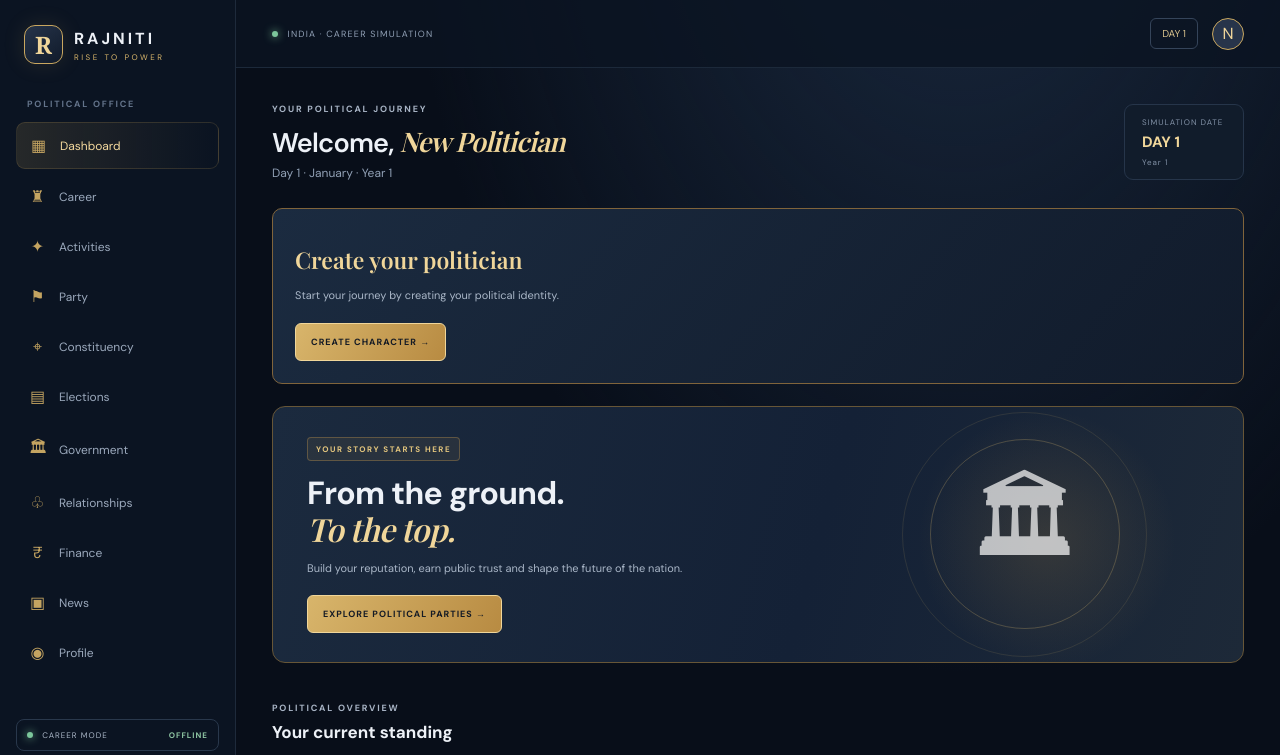
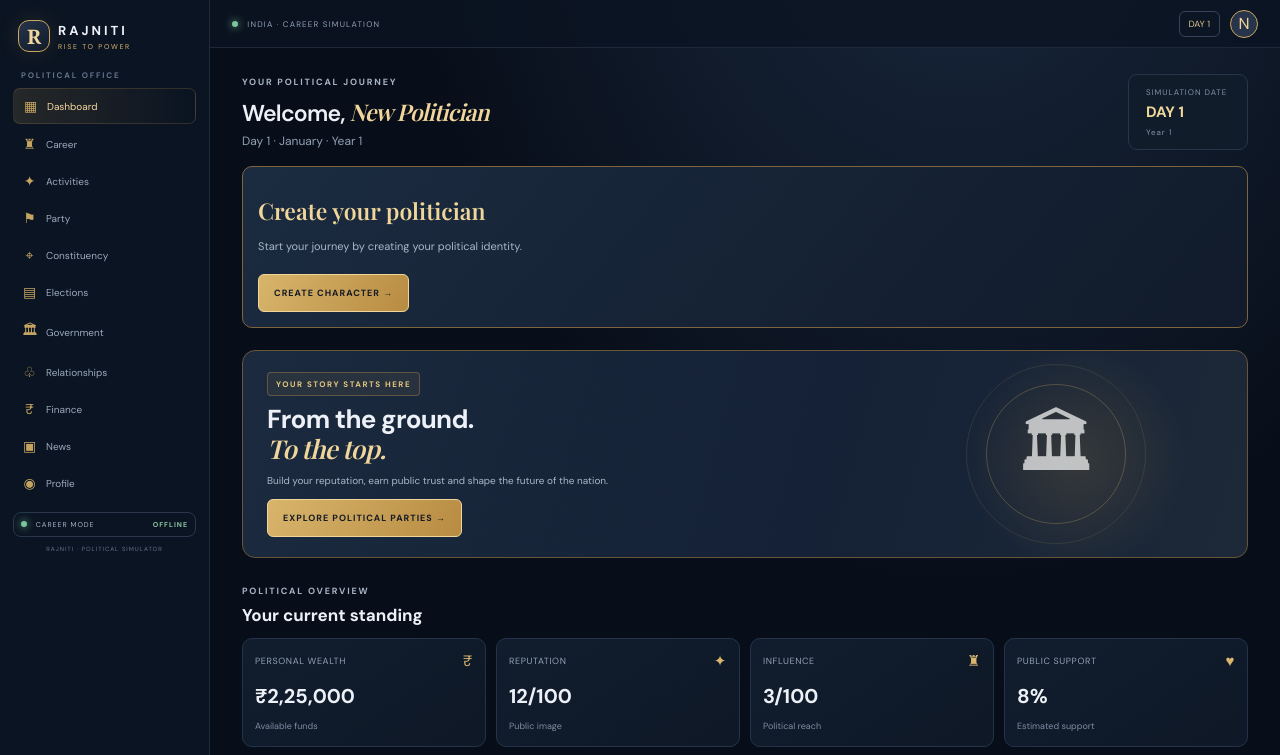
Before and after one commit to dhanushpoojary9740-boop/rajniti-rise-to-power, a website built with Vite: page index.html in a window 1280 px wide. Shown: the top 755 px of the page. Built offline with nearby package versions, Linux system fonts and the light colour scheme; a web font is replaced by a local one.

Commit message:
Convert RAJNITI into premium landscape management simulator

```diff
--- a/src/styles.css
+++ b/src/styles.css
@@ -1210,3 +1210,237 @@ button {
   .mobile-nav button small { font-size:7px; }
   .finance-stats { grid-template-columns:repeat(2,minmax(0,1fr)); }
 }
+
+
+/* RAJNITI 1.1.0 — LANDSCAPE COMMAND-CENTRE LAYOUT
+   Optimised for Android phones held horizontally and larger screens. */
+@media screen and (orientation: landscape) and (min-width: 600px) {
+  html, body, #app, .app-shell {
+    min-height: 100%;
+    width: 100%;
+  }
+
+  body {
+    overflow-x: hidden;
+  }
+
+  .sidebar {
+    display: flex !important;
+    width: 176px;
+    padding: 14px 10px;
+    overflow-y: auto;
+  }
+
+  .brand {
+    gap: 8px;
+    padding: 0 5px 18px;
+  }
+
+  .brand-mark {
+    width: 32px;
+    height: 32px;
+    font-size: 20px;
+  }
+
+  .brand b {
+    font-size: 13px;
+  }
+
+  .brand small {
+    font-size: 7px;
+    letter-spacing: 1.7px;
+  }
+
+  .side-label {
+    font-size: 8px;
+    padding: 0 8px 8px;
+  }
+
+  .sidebar nav {
+    gap: 3px;
+  }
+
+  .nav-item {
+    padding: 8px 9px;
+    gap: 9px;
+    font-size: 10px;
+    border-radius: 7px;
+  }
+
+  .nav-item span {
+    font-size: 14px;
+    width: 15px;
+  }
+
+  .sidebar-bottom {
+    gap: 8px;
+    margin-top: 12px;
+  }
+
+  .season-chip {
+    padding: 7px;
+    font-size: 7px;
+  }
+
+  .sidebar-bottom > small {
+    font-size: 6px;
+  }
+
+  .main-area {
+    margin-left: 176px;
+    min-height: 100vh;
+    padding-bottom: 0;
+  }
+
+  .topbar {
+    height: 48px;
+    padding: 0 22px;
+  }
+
+  .mobile-brand {
+    display: none !important;
+  }
+
+  .top-context {
+    display: block;
+    font-size: 8px;
+  }
+
+  .top-right {
+    gap: 10px;
+  }
+
+  .day-pill {
+    padding: 6px 9px;
+    font-size: 9px;
+  }
+
+  .avatar {
+    width: 28px;
+    height: 28px;
+  }
+
+  .page {
+    width: 100%;
+    max-width: 1600px;
+    padding: 20px 24px 30px;
+  }
+
+  .page-heading {
+    margin-bottom: 16px;
+  }
+
+  .page-heading h1 {
+    font-size: 23px;
+  }
+
+  .hero-panel {
+    min-height: 175px;
+    margin-bottom: 20px;
+  }
+
+  .hero-copy {
+    padding: 20px 24px;
+    max-width: 62%;
+  }
+
+  .hero-copy h2 {
+    font-size: 26px;
+    margin: 9px 0 7px;
+  }
+
+  .hero-copy p {
+    font-size: 10px;
+    max-width: 480px;
+    margin-bottom: 10px;
+  }
+
+  .hero-art {
+    width: 38%;
+  }
+
+  .parliament {
+    font-size: 70px;
+  }
+
+  .orbit {
+    width: 140px;
+    height: 140px;
+  }
+
+  .orbit-two {
+    width: 180px;
+    height: 180px;
+  }
+
+  .stats-grid {
+    grid-template-columns: repeat(4, minmax(0, 1fr)) !important;
+    gap: 10px;
+  }
+
+  .stat-card {
+    padding: 12px;
+  }
+
+  .stat-card strong {
+    font-size: 20px;
+  }
+
+  .content-grid {
+    grid-template-columns: repeat(2, minmax(0, 1fr)) !important;
+    gap: 12px;
+  }
+
+  .creator-grid {
+    grid-template-columns: repeat(2, minmax(0, 1fr));
+    gap: 12px;
+  }
+
+  .locality-grid {
+    grid-template-columns: repeat(2, minmax(0, 1fr));
+  }
+
+  .ground-metrics {
+    grid-template-columns: repeat(3, minmax(0, 1fr));
+  }
+
+  .election-metrics {
+    grid-template-columns: repeat(3, minmax(0, 1fr));
+  }
+
+  .finance-stats {
+    grid-template-columns: repeat(4, minmax(0, 1fr));
+  }
+
+  .panel {
+    padding: 15px;
+  }
+
+  .section-heading {
+    margin-bottom: 12px;
+  }
+
+  .mobile-nav {
+    display: none !important;
+  }
+}
+
+/* Extra-wide landscape displays use a roomier command centre. */
+@media screen and (orientation: landscape) and (min-width: 1000px) {
+  .sidebar {
+    width: 210px;
+    padding: 20px 13px;
+  }
+
+  .main-area {
+    margin-left: 210px;
+  }
+
+  .page {
+    padding: 26px 32px 38px;
+  }
+
+  .content-grid {
+    grid-template-columns: 1.2fr 1fr !important;
+  }
+}
```
